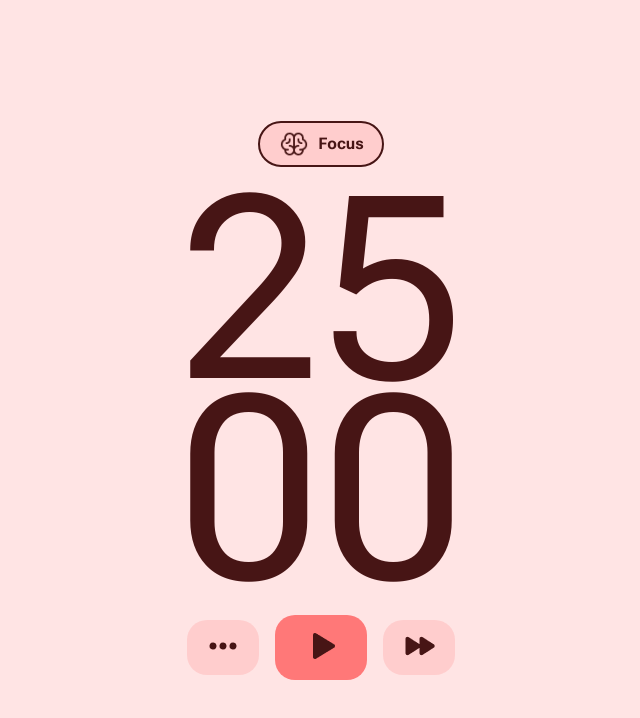
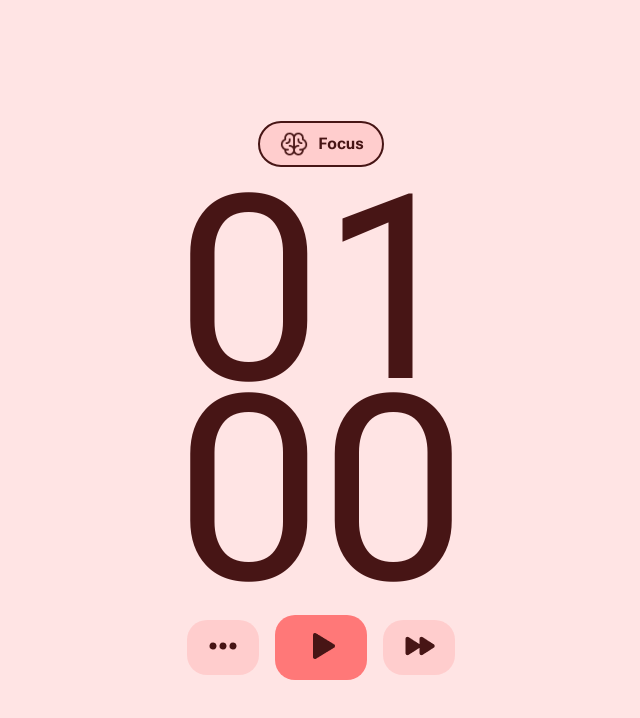
Before and after one commit to jwalker-swe/pom-pom, a React (Create React App) app: page / in a window 1280 px wide. Shown: the top 718 px of the page, without its empty margins (319-959 px from the left). Built offline with nearby package versions, Linux system fonts and the light colour scheme.

Commit message:
Feat: countdown timer

```diff
--- a/src/App.js
+++ b/src/App.js
@@ -19,10 +19,14 @@ let skipBtnLogo = process.env.PUBLIC_URL + '/images/icons/focus/ph_fast-forward-
 
 let chipLogo = process.env.PUBLIC_URL + '/images/icons/focus/ph_brain-fill.png';
 
+let duration;
+
 
 function App() {
 
   const { globalState, setGlobalState } = useContext(GlobalStateContext);
+
+  let mode = globalState.mode;
 
   if ( globalState.mode === 'focus' ) {
     backgroundColor = 'rgba(255, 76, 76, 0.15)';
@@ -36,12 +40,28 @@ function App() {
     backgroundColor = 'rgba(76, 172, 255, 0.15)';
   }
 
+  if ( mode === 'focus' ) {
+    return (
+        <div className="App" style={{backgroundColor: backgroundColor}}>
+          <div className="Canvas">
+            <Chip backgroundColor={backgroundColor} fontColor={fontColor} chipLogo={chipLogo} borderColor={chipBorderColor}/>
+            <Timer duration={1 * 60} fontColor={fontColor} />
+            <div className='btns-container'>
+              <Btn btnType={'settings'} btnLogo={settingsBtnLogo} bgColor={secondaryBtnColor} btnPadding={'10px 20px'}/>
+              <Btn btnType={'play-pause'} btnLogo={playBtnLogo} bgColor={mainBtnColor} btnPadding={'15px 30px'}/>
+              <Btn btnType='skip' btnLogo={skipBtnLogo} bgColor={secondaryBtnColor} btnPadding={'10px 20px'}/>
+            </div>
+          </div>
+        </div>
+    );
+  }
 
-  return (
+  if ( mode === 'short-break' ) {
+    return (
       <div className="App" style={{backgroundColor: backgroundColor}}>
         <div className="Canvas">
           <Chip backgroundColor={backgroundColor} fontColor={fontColor} chipLogo={chipLogo} borderColor={chipBorderColor}/>
-          <Timer duration={25 * 50} fontColor={fontColor} />
+          <Timer duration={2 * 60} fontColor={fontColor} />
           <div className='btns-container'>
             <Btn btnType={'settings'} btnLogo={settingsBtnLogo} bgColor={secondaryBtnColor} btnPadding={'10px 20px'}/>
             <Btn btnType={'play-pause'} btnLogo={playBtnLogo} bgColor={mainBtnColor} btnPadding={'15px 30px'}/>
@@ -50,6 +70,7 @@ function App() {
         </div>
       </div>
   );
+  }
 
 }
 
--- a/src/GlobalState.js
+++ b/src/GlobalState.js
@@ -6,6 +6,8 @@ const GlobalStateContext = createContext();
 const GlobalStateProvider = ({ children }) => {
     const [globalState, setGlobalState] = useState({
         mode: 'focus',
+        duration: 1,
+        nextMode: 'short-break',
         running: false,
     });
 
--- a/src/components/Button.js
+++ b/src/components/Button.js
@@ -16,8 +16,11 @@ let chipBorderColor;
 
 function Btn(props) {
 
+    // Get globalState
     const { globalState, setGlobalState } = useContext(GlobalStateContext);
 
+
+    // Set variables based on globalState.mode and globalState.running
     if ( globalState.mode === 'focus' ) {
         backgroundColor = 'rgba(255, 76, 76, 0.15)';
         mainBtnColor = 'rgba(255, 76, 76, 0.71)';
@@ -67,13 +70,44 @@ function Btn(props) {
         skipBtnLogo = process.env.PUBLIC_URL + '/images/icons/long-break/ph_fast-forward-fill.png';
     }
 
-    function changeIcon() {
 
+    function startTimer() {
+        let running = globalState.running;
+
+        running = running ? false : true;
+
+        setGlobalState(prepState => ({
+            ...prepState,
+            running: running
+        }))
     }
+
+    function changeMode() {
+        let mode = globalState.mode;
+        let nextMode = globalState.nextMode;
+
+        if ( mode === 'focus' ) {
+            setGlobalState(prepState => ({
+                ...prepState,
+                mode: nextMode,
+                nextMode: 'focus'
+            }))
+        }
+
+        if ( mode === 'short-break') {
+            setGlobalState(prepState => ({
+                ...prepState,
+                mode: nextMode,
+                nextMode: 'short-break'
+            }))
+        }
+    }
+
+    // Generate components based on conditionals
 
     if (props.btnType === 'play-pause') {
         return (
-            <button className='btn' style={{backgroundColor: mainBtnColor, padding: props.btnPadding}}>
+            <button onClick={startTimer} className='btn' style={{backgroundColor: mainBtnColor, padding: props.btnPadding}}>
                 <div className='btn-icon-container'>
                     <img src={playBtnLogo}></img>
                 </div>
@@ -93,7 +127,7 @@ function Btn(props) {
 
     if (props.btnType === 'skip') {
         return (
-            <button className='btn' style={{backgroundColor: secondaryBtnColor, padding: props.btnPadding}}>
+            <button onClick={changeMode} className='btn' style={{backgroundColor: secondaryBtnColor, padding: props.btnPadding}}>
                 <div className='btn-icon-container'>
                     <img src={skipBtnLogo}></img>
                 </div>
--- a/src/components/Timer.js
+++ b/src/components/Timer.js
@@ -4,11 +4,17 @@ import { GlobalStateContext } from '../GlobalState';
 import '../styles/Timer.css';
 
 let fontColor;
+let fontWeight;
 
 
 function Timer(props) {
 
+  // Get globalState and set time
   const { globalState, setGlobalState } = useContext(GlobalStateContext);
+  const [ time, setTime ] = useState(props.duration);
+
+  let running = globalState.running;
+  let mode = globalState.mode;
 
   if ( globalState.mode === 'focus' ) {
     fontColor = '#471515';
@@ -22,11 +28,64 @@ function Timer(props) {
     fontColor = '#153047';
   }
 
+
+
+  fontWeight = running ? 'bold' : 'normal';
+
+
+  useEffect(() => {
+
+    if ( running ) {
+      setTimeout(() => {
+        if (time > 0) {
+          setTime(time-1);
+        }
+      }, 1000)
+    }
+
+    if ( time === 0 ) {
+      setGlobalState(prepState => ({
+        ...prepState,
+        mode: 'short-break'
+      }))
+    }
+
+
+
+  }, [time, running])
+
+  const formatTime = (time) => {
+    let totalSeconds = time;
+    let totalMinutes = parseInt(Math.floor(totalSeconds / 60));
+
+    let seconds = parseInt(totalSeconds % 60);
+    let minutes = parseInt(totalMinutes % 60);
+
+    if ( seconds < 10 ) {
+      seconds = '0' + seconds;
+    }
+
+    if ( minutes < 10 ) {
+      minutes = '0' + minutes;
+    }
+
+    let formattedTime = {
+      currentMinutes: minutes,
+      currentSeconds: seconds
+    }
+
+    return formattedTime;
+  }
+
+
+
+
+
   return (
     <div className='container timer-container'>
-        <h1 className='timer-clock' style={{color: fontColor}}>
-            <span className='minutes' style={{color: fontColor}}>25</span>
-            <span className='seconds' style={{color: fontColor}}>00</span>
+        <h1 className='timer-clock' style={{color: fontColor, fontWeight: fontWeight}}>
+            <span className='minutes' style={{color: fontColor}}>{formatTime(time).currentMinutes}</span>
+            <span className='seconds' style={{color: fontColor}}>{formatTime(time).currentSeconds}</span>
         </h1>
     </div>
   );
```
